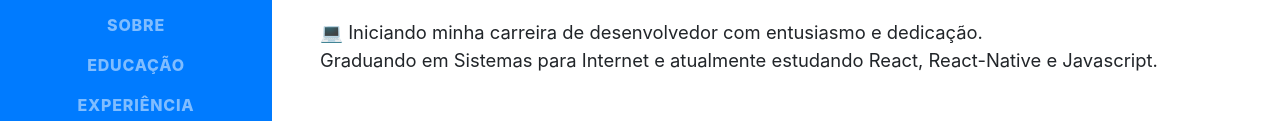
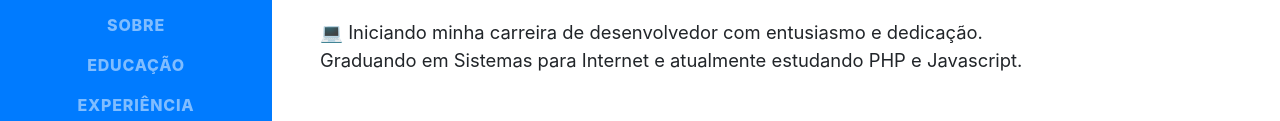
Before and after one commit to carlospessin/carlospessin.github.io, a website with bundled scripts: page index.html in a window 1280 px wide. Shown: the part 367-488 px from the top of the page. Built offline with nearby package versions, Linux system fonts and the light colour scheme; a web font is replaced by a local one.

Commit message:
Update index.html

```diff
--- a/index.html
+++ b/index.html
@@ -72,7 +72,7 @@
         </div>
         <p class="lead mb-5">
           💻 Iniciando minha carreira de desenvolvedor com entusiasmo e dedicação.<br />
-          Graduando em Sistemas para Internet e atualmente estudando React, React-Native e Javascript.
+          Graduando em Sistemas para Internet e atualmente estudando PHP e Javascript.
         </p>
         <div class="social-icons">
           <a href="https://www.linkedin.com/in/carlospessin/" target="_blank">
```
